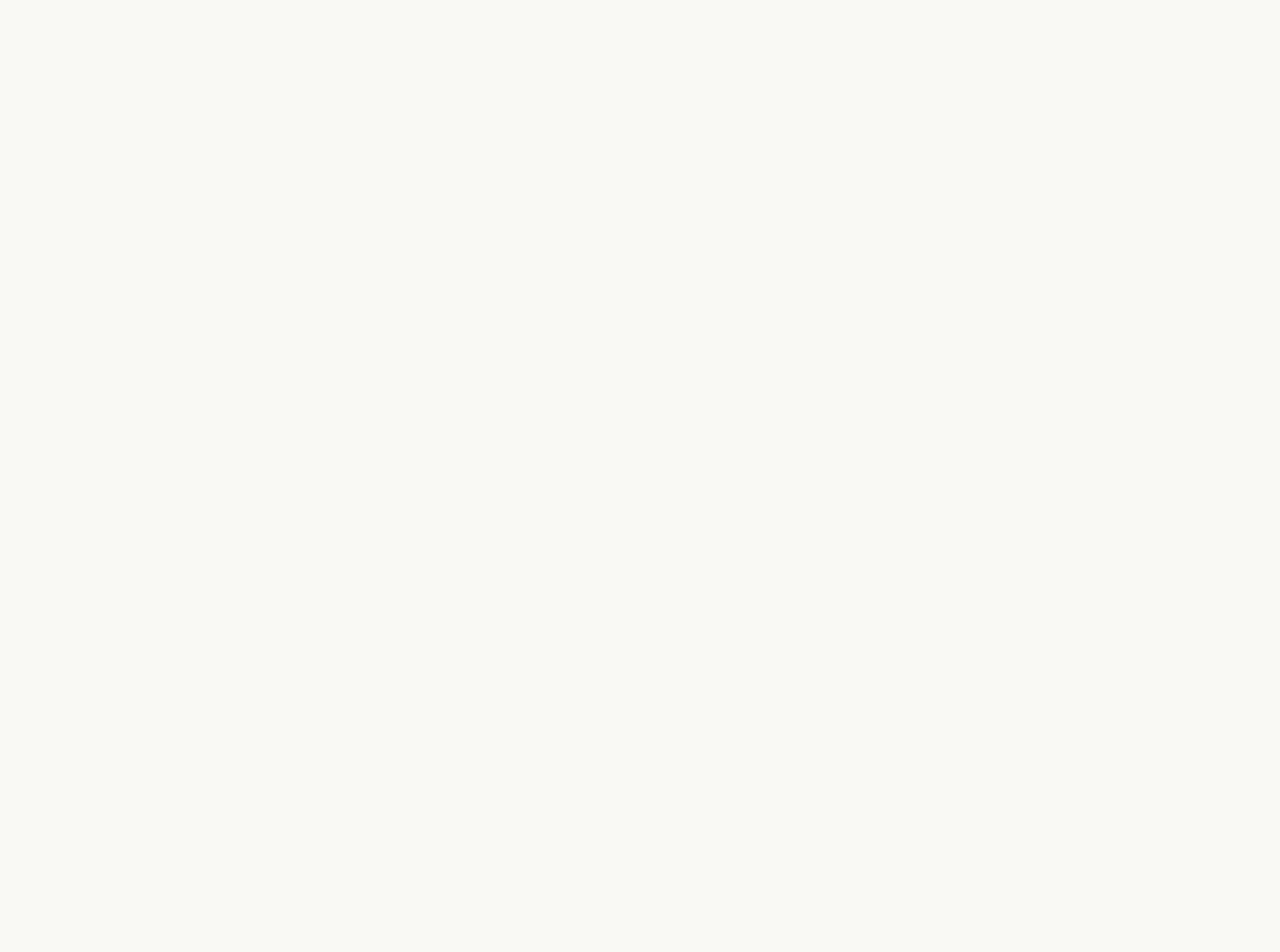
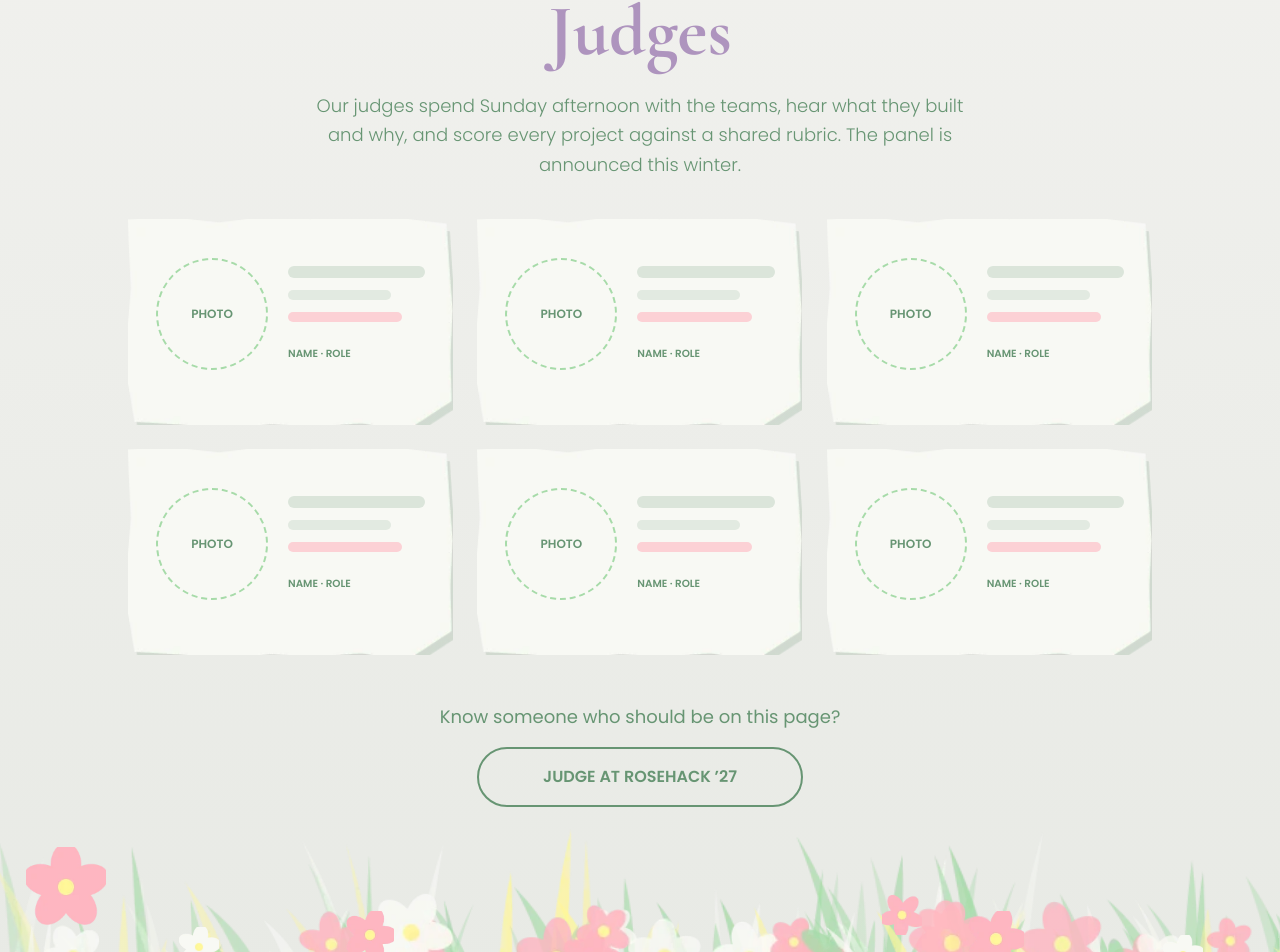
Before and after one commit to rosehackucr/rosehack27, a Next.js app: page /judges in a window 1280 px wide. Before the commit this address had no page. Shown: the part 221-1173 px from the top of the page. Before the commit the page ends 800 px from the top, so only its background shows below. Built offline with nearby package versions, Linux system fonts and the light colour scheme.

Commit message:
implemented page

```diff
--- /dev/null
+++ b/src/app/judges/page.tsx
@@ -0,0 +1,125 @@
+import Image from "next/image";
+import JudgeCard from "@/components/judges/JudgeCard";
+import { judges } from "@/data/judges";
+
+const PLACEHOLDER_COUNT = 6;
+
+const flowers = [
+  // top
+  { src: "flower-leaf", className: "top-1 left-[1%] w-12 rotate-12" },
+  { src: "flower-blossom-cream", className: "top-10 left-[4%] w-9" },
+  { src: "flower-leaf-pair", className: "-top-2 left-[10%] w-14 -rotate-12" },
+  { src: "flower-blossom-pink-lg", className: "-top-3 left-[13%] w-20" },
+  { src: "flower-blossom-cream", className: "-top-1 left-[21%] w-12" },
+  { src: "flower-leaf", className: "top-16 left-[26%] w-9 -rotate-45" },
+  {
+    src: "flower-blossom-6petal",
+    className: "top-4 left-[30%] w-16 hidden md:block",
+  },
+  {
+    src: "flower-blossom-pink-sm",
+    className: "top-6 left-[39%] w-8 hidden md:block",
+  },
+  {
+    src: "flower-leaf-pair",
+    className: "-top-1 left-[46%] w-12 rotate-6 hidden md:block",
+  },
+  {
+    src: "flower-blossom-pink-lg",
+    className: "-top-3 left-[50%] w-16 hidden md:block",
+  },
+  {
+    src: "flower-blossom-cream",
+    className: "top-2 right-[34%] w-10 hidden md:block",
+  },
+  {
+    src: "flower-blossom-pink-sm",
+    className: "top-12 right-[28%] w-10 hidden md:block",
+  },
+  {
+    src: "flower-leaf",
+    className: "top-3 right-[20%] w-11 rotate-[-30deg] hidden md:block",
+  },
+  { src: "flower-blossom-6petal", className: "top-14 right-[15%] w-10" },
+  { src: "flower-blossom-cream", className: "-top-2 right-[9%] w-11" },
+  { src: "flower-leaf-pair", className: "top-12 right-[5%] w-12 rotate-45" },
+  { src: "flower-blossom-pink-md", className: "top-2 right-[1%] w-14" },
+  // bottom
+  { src: "flower-blossom-pink-lg", className: "bottom-14 left-[2%] w-20" },
+  {
+    src: "flower-blossom-cream",
+    className: "bottom-4 left-[14%] w-10 hidden md:block",
+  },
+  { src: "flower-blossom-pink-md", className: "bottom-6 left-[27%] w-12" },
+  {
+    src: "flower-blossom-pink-sm",
+    className: "bottom-12 right-[28%] w-10 hidden md:block",
+  },
+  { src: "flower-blossom-pink-md", className: "bottom-4 right-[20%] w-14" },
+  { src: "flower-blossom-cream", className: "bottom-2 right-[6%] w-10" },
+];
+
+const Judges = () => {
+  return (
+    <section className="relative flex min-h-[calc(100svh-4.5rem)] flex-col items-center overflow-hidden bg-linear-to-b from-[#f1f1ee] to-[#e8eae5] px-6 pt-20 pb-36 text-center md:pb-44">
+      {flowers.map(({ src, className }, i) => (
+        <Image
+          key={i}
+          src={`/${src}.webp`}
+          alt=""
+          width={120}
+          height={120}
+          className={`pointer-events-none absolute z-10 ${className}`}
+        />
+      ))}
+
+      <span className="bg-rosehack-yellow rounded-full px-16 py-3 text-xs font-bold uppercase">
+        Coming Soon
+      </span>
+      <h1 className="font-cormorant text-rosehack-purple mt-6 text-6xl md:text-7xl">
+        Judges
+      </h1>
+      <p className="mt-6 max-w-2xl text-lg leading-relaxed font-light">
+        Our judges spend Sunday afternoon with the teams, hear what they built
+        and why, and score every project against a shared rubric. The panel is
+        announced this winter.
+      </p>
+
+      <div className="mt-10 grid w-full max-w-5xl grid-cols-1 gap-6 sm:grid-cols-2 lg:grid-cols-3">
+        {judges.length > 0
+          ? judges.map((judge) => <JudgeCard key={judge.name} judge={judge} />)
+          : Array.from({ length: PLACEHOLDER_COUNT }, (_, i) => (
+              <JudgeCard key={i} />
+            ))}
+      </div>
+
+      <p className="relative z-20 mt-12 text-lg">
+        Know someone who should be on this page?
+      </p>
+      {/* TODO: link to the judge interest form once it exists */}
+      <button
+        type="button"
+        className="border-rosehack-darkgreen hover:bg-rosehack-darkgreen/10 relative z-20 mt-4 rounded-full border-2 px-16 py-4 font-semibold uppercase"
+      >
+        Judge at RoseHack &rsquo;27
+      </button>
+
+      <Image
+        src="/grass-band-1440.webp"
+        alt=""
+        width={1440}
+        height={120}
+        className="animate-sway pointer-events-none absolute bottom-0 left-0 h-28 w-full origin-bottom object-cover object-bottom md:h-40"
+      />
+      <Image
+        src="/grass-meadow-border-1440.webp"
+        alt=""
+        width={1440}
+        height={150}
+        className="pointer-events-none absolute bottom-0 left-0 h-32 w-full object-cover object-bottom md:h-44"
+      />
+    </section>
+  );
+};
+
+export default Judges;
--- /dev/null
+++ b/src/components/judges/JudgeCard.tsx
@@ -0,0 +1,46 @@
+import Image from "next/image";
+import type { Judge } from "@/data/judges";
+
+type JudgeCardProps = {
+  judge?: Judge;
+};
+
+const JudgeCard = ({ judge }: JudgeCardProps) => {
+  return (
+    <div className="flex aspect-[300/190] items-center gap-5 bg-[url('/paper-card-sm.webp')] bg-[length:100%_100%] bg-no-repeat px-7 pb-4">
+      {judge ? (
+        <>
+          <Image
+            src={judge.photo}
+            alt={judge.name}
+            width={112}
+            height={112}
+            className="size-24 shrink-0 rounded-full object-cover sm:size-28"
+          />
+          <div className="flex flex-col gap-1 text-left">
+            <p className="text-rosehack-purple text-lg font-bold">
+              {judge.name}
+            </p>
+            <p className="text-sm">{judge.role}</p>
+          </div>
+        </>
+      ) : (
+        <>
+          <div className="border-rosehack-lightgreen flex size-24 shrink-0 items-center justify-center rounded-full border-2 border-dashed text-xs font-semibold uppercase sm:size-28">
+            Photo
+          </div>
+          <div className="flex flex-1 flex-col gap-3 text-left">
+            <div className="bg-rosehack-darkgreen/20 h-3 w-full rounded-full" />
+            <div className="bg-rosehack-darkgreen/15 h-2.5 w-3/4 rounded-full" />
+            <div className="bg-rosehack-pink/60 h-2.5 w-5/6 rounded-full" />
+            <p className="mt-3 text-[0.65rem] font-semibold uppercase">
+              Name · Role
+            </p>
+          </div>
+        </>
+      )}
+    </div>
+  );
+};
+
+export default JudgeCard;
--- /dev/null
+++ b/src/data/judges.ts
@@ -0,0 +1,8 @@
+export type Judge = {
+  name: string;
+  role: string;
+  photo: string;
+};
+
+// blank til we get judges
+export const judges: Judge[] = [];
```
Also changed, not shown: 1 other file (tests, documents, lock files or other folders).
